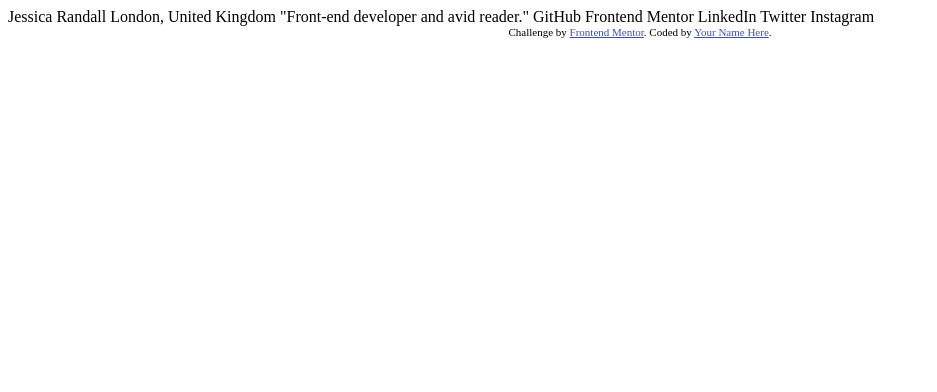
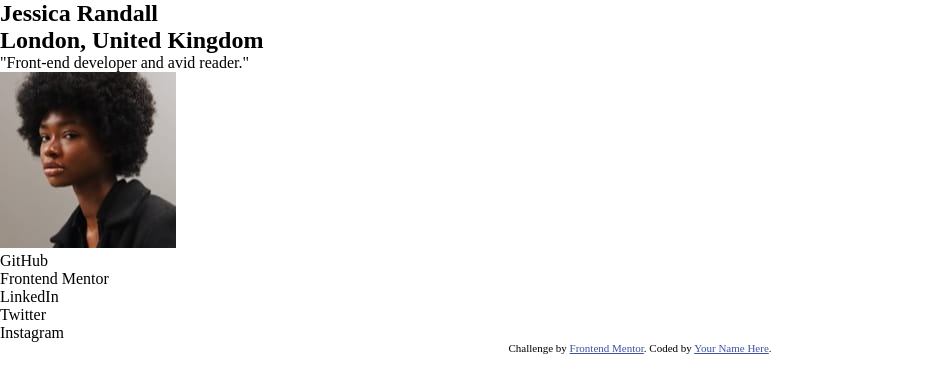
Before and after one commit to AlexWlkr/Social-links-profile, a plain HTML site: page index.html in a window 1280 px wide. Shown: the whole page, without its empty margins (0-937 px from the left). Drawn offline with Linux system fonts and the light colour scheme.

Commit message:
feat: Initial HTML structure with semantic tags

```diff
--- a/index.html
+++ b/index.html
@@ -1,34 +1,55 @@
 <!DOCTYPE html>
 <html lang="en">
   <head>
-  <meta charset="UTF-8">
-  <meta name="viewport" content="width=device-width, initial-scale=1.0"> <!-- displays site properly based on user's device -->
+    <meta charset="UTF-8" />
+    <meta name="viewport" content="width=device-width, initial-scale=1.0" />
 
-  <link rel="icon" type="image/png" sizes="32x32" href="./assets/images/favicon-32x32.png">
-
+    <link
+      rel="icon"
+      type="image/png"
+      sizes="32x32"
+      href="./assets/images/favicon-32x32.png"
+    />
+    <link rel="stylesheet" href="styles.css" />
     <title>Frontend Mentor | Social links profile</title>
-
-  <!-- Feel free to remove these styles or customise in your own stylesheet 👍 -->
-  <style>
-    .attribution { font-size: 11px; text-align: center; }
-    .attribution a { color: hsl(228, 45%, 44%); }
-  </style>
   </head>
   <body>
-
-  Jessica Randall
-  London, United Kingdom
-  "Front-end developer and avid reader."
-
-  GitHub
-  Frontend Mentor
-  LinkedIn
-  Twitter
-  Instagram
-
+    <main>
+      <section class="bio">
+        <h1>Jessica Randall</h1>
+        <h2>London, United Kingdom</h2>
+        <p>"Front-end developer and avid reader."</p>
+      </section>
+      <section class="social-links">
+        <div class="profile-pic">
+          <img
+          src="assets/images/avatar-jessica.jpeg"
+          alt="Jessica headshot" >
+        </div>
+        <div class="social">
+          <p>GitHub</p>
+        </div>
+        <div class="social">
+          <p>Frontend Mentor</p>
+        </div>
+        <div class="social">
+          <p>LinkedIn</p>
+        </div>
+        <div class="social">
+          <p>Twitter</p>
+        </div>
+        <div class="social">
+          <p>Instagram</p>
+        </div>
+      </section>
+    </main>
+    <footer>
       <div class="attribution">
-    Challenge by <a href="https://www.frontendmentor.io?ref=challenge" target="_blank">Frontend Mentor</a>.
-    Coded by <a href="#">Your Name Here</a>.
+        Challenge by
+        <a href="https://www.frontendmentor.io?ref=challenge" target="_blank"
+          >Frontend Mentor</a
+        >. Coded by <a href="#">Your Name Here</a>.
       </div>
+    </footer>
   </body>
 </html>
--- /dev/null
+++ b/styles.css
@@ -0,0 +1,12 @@
+/* GENERAL */
+@import url('https://fonts.googleapis.com/css2?family=Inter:ital,opsz,wght@0,14..32,100..900;1,14..32,100..900&display=swap');
+
+* {
+  margin: 0;
+  padding: 0;
+  box-sizing: border-box;
+}
+
+
+  .attribution { font-size: 11px; text-align: center; }
+    .attribution a { color: hsl(228, 45%, 44%); }
```
Lines whose indentation alone changed are shown as unchanged.
